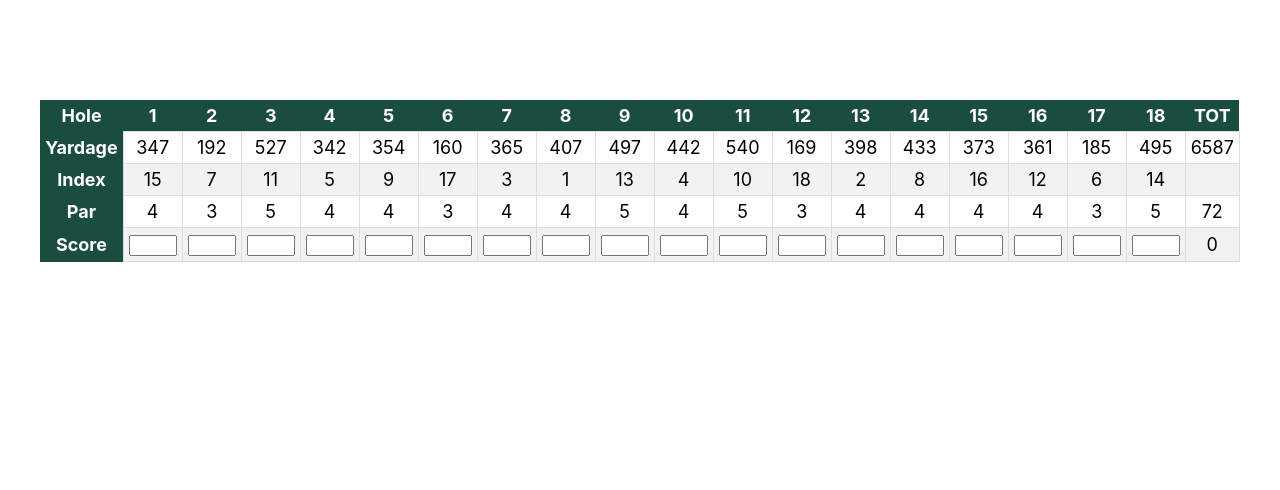
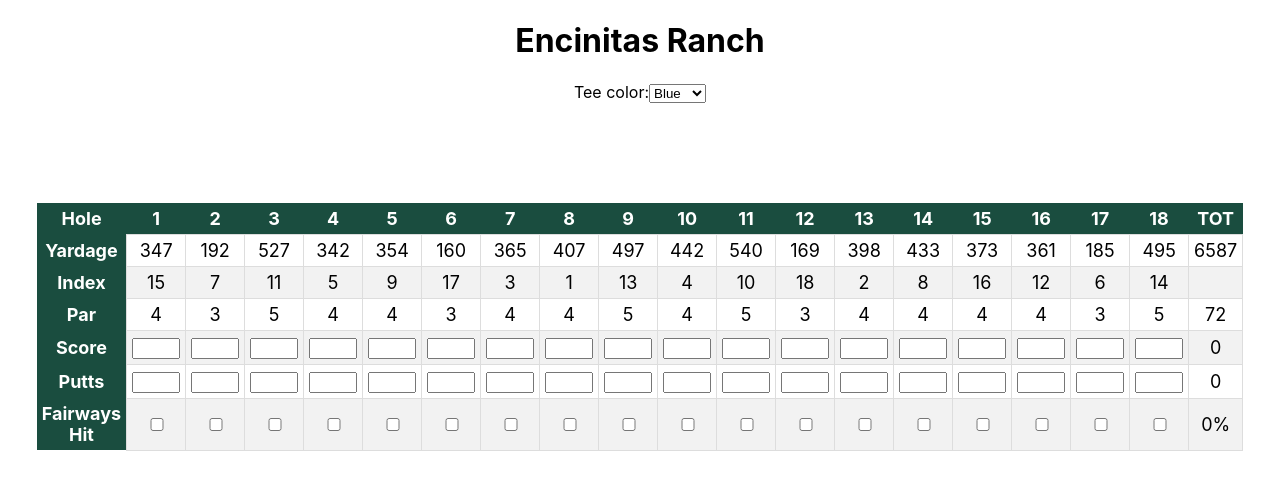
Before and after one commit to scdorsey22/Pocket-Bogeys, a React (Create React App) app in the folder client/: page / in a window 1280 px wide. Shown: the top 490 px of the page. Built offline with nearby package versions, Linux system fonts and the light colour scheme.

Commit message:
scorecard frontend

```diff
--- a/client/src/components/Scorecard.js
+++ b/client/src/components/Scorecard.js
@@ -1,7 +1,12 @@
-import React, { useState } from 'react';
+import React, { useState } from "react";
 
-
-const holes = [
+const courses = [
+  {
+    name: "Encinitas Ranch",
+    tees: [
+      {
+        color: "Blue",
+        holes: [
           { number: 1, yardage: 347, index: 15, par: 4 },
           { number: 2, yardage: 192, index: 7, par: 3 },
           { number: 3, yardage: 527, index: 11, par: 5 },
@@ -20,11 +25,57 @@
           { number: 16, yardage: 361, index: 12, par: 4 },
           { number: 17, yardage: 185, index: 6, par: 3 },
           { number: 18, yardage: 495, index: 14, par: 5 },
-  // Add more holes here
+        ],
+      },
+      {
+        color: "White",
+        holes: [
+          { number: 1, yardage: 297, index: 15, par: 4 },
+          { number: 2, yardage: 168, index: 7, par: 3 },
+          { number: 3, yardage: 522, index: 11, par: 5 },
+          { number: 4, yardage: 285, index: 5, par: 4 },
+          { number: 5, yardage: 300, index: 9, par: 4 },
+          { number: 6, yardage: 139, index: 17, par: 3 },
+          { number: 7, yardage: 336, index: 3, par: 4 },
+          { number: 8, yardage: 330, index: 1, par: 4 },
+          { number: 9, yardage: 470, index: 13, par: 5 },
+          { number: 10, yardage: 407, index: 4, par: 4 },
+          { number: 11, yardage: 487, index: 10, par: 5 },
+          { number: 12, yardage: 130, index: 18, par: 3 },
+          { number: 13, yardage: 370, index: 2, par: 4 },
+          { number: 14, yardage: 375, index: 8, par: 4 },
+          { number: 15, yardage: 320, index: 16, par: 4 },
+          { number: 16, yardage: 324, index: 12, par: 4 },
+          { number: 17, yardage: 160, index: 6, par: 3 },
+          { number: 18, yardage: 470, index: 14, par: 5 },
+        ],
+      },
+    ],
+  },
 ];
 
 const Scorecard = () => {
-  const [scores, setScores] = useState(Array(holes.length).fill(''));
+  const [courseIndex, setCourseIndex] = useState(0);
+  const [teeColorIndex, setTeeColorIndex] = useState(0);
+
+  const currentCourse = courses[courseIndex];
+  const currentTeeColor = currentCourse.tees[teeColorIndex];
+
+  const holes = currentTeeColor.holes;
+
+  const handleTeeColorChange = (e) => {
+    setTeeColorIndex(e.target.value);
+  };
+
+  const handleCourseChange = (e) => {
+    setCourseIndex(e.target.value);
+    setTeeColorIndex(0);
+  };
+
+  const [scores, setScores] = useState(Array(holes.length).fill(""));
+  const [putts, setPutts] = useState(Array(holes.length).fill(""));
+  const [fairways, setFairways] = useState(Array(holes.length).fill(false));
+
 
   const handleScoreChange = (e, index) => {
     const newScores = [...scores];
@@ -32,12 +83,44 @@
     setScores(newScores);
   };
 
+  const handlePuttsChange = (e, index) => {
+    const newPutts = [...putts];
+    newPutts[index] = e.target.value;
+    setPutts(newPutts);
+  };
+
+  const handleFairwayChange = (e, index) => {
+    const newFairways = [...fairways];
+    newFairways[index] = e.target.checked;
+    setFairways(newFairways);
+  };
+
   const totalYardage = holes.reduce((sum, hole) => sum + hole.yardage, 0);
+  const totalPar = holes.reduce((sum, hole) => sum + hole.par, 0);
   const totalScore = scores.reduce((sum, score) => sum + Number(score), 0);
-  const totalPar = holes.reduce((sum, hole) => sum + hole.par, 0)
-
+  const totalPutts = putts.reduce((sum, putts) => sum + Number(putts), 0);
+  const fairwayPercentage = Math.round((fairways.filter(Boolean).length / fairways.length) * 100);
 
   return (
+    <>
+      <div className="course-header">
+        <h1>{currentCourse.name}</h1>
+        <div className="tee-selector">
+          <label htmlFor="tee-color">Tee color:</label>
+          <select
+            id="tee-color"
+            value={teeColorIndex}
+            onChange={handleTeeColorChange}
+          >
+            {currentCourse.tees.map((tee, index) => (
+              <option key={index} value={index}>
+                {tee.color}
+              </option>
+            ))}
+          </select>
+        </div>
+      </div>
+
       <table className="scorecard">
         <thead>
           <tr>
@@ -74,15 +157,48 @@
             <th>Score</th>
             {holes.map((hole, index) => (
               <td key={index}>
-              <input type="text" pattern='\d*' inputMode='numeric' value={scores[index]} onChange={(e) => handleScoreChange(e, index)} />
+                <input
+                  type="text"
+                  pattern="\d*"
+                  inputMode="numeric"
+                  value={scores[index]}
+                  onChange={(e) => handleScoreChange(e, index)}
+                />
               </td>
             ))}
             <td>{totalScore}</td>
           </tr>
-
-
+          <tr>
+            <th>Putts</th>
+            {holes.map((hole, index) => (
+              <td key={index}>
+                <input
+                  type="text"
+                  pattern="\d*"
+                  inputMode="numeric"
+                  value={putts[index]}
+                  onChange={(e) => handlePuttsChange(e, index)}
+                />
+              </td>
+            ))}
+            <td>{totalPutts}</td>
+          </tr>
+          <tr>
+            <th>Fairways Hit</th>
+            {holes.map((hole, index) => (
+              <td key={index}>
+                <input
+                  type="checkbox"
+                  checked={fairways[index]}
+                  onChange={(e) => handleFairwayChange(e, index)}
+                />
+              </td>
+            ))}
+            <td>{fairwayPercentage}%</td>
+          </tr>
         </tbody>
       </table>
+    </>
   );
 };
 
```
Lines whose indentation alone changed are shown as unchanged.
